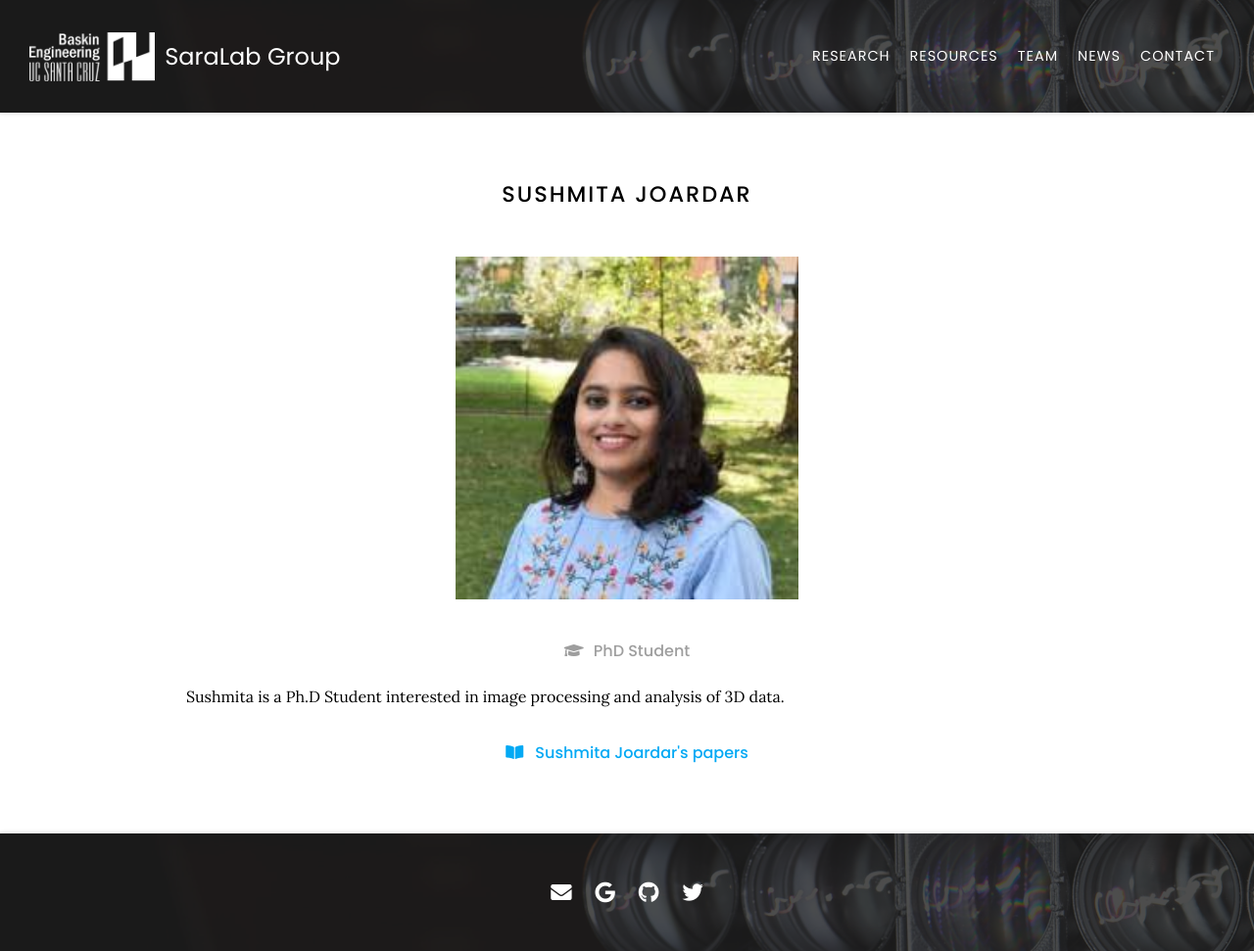
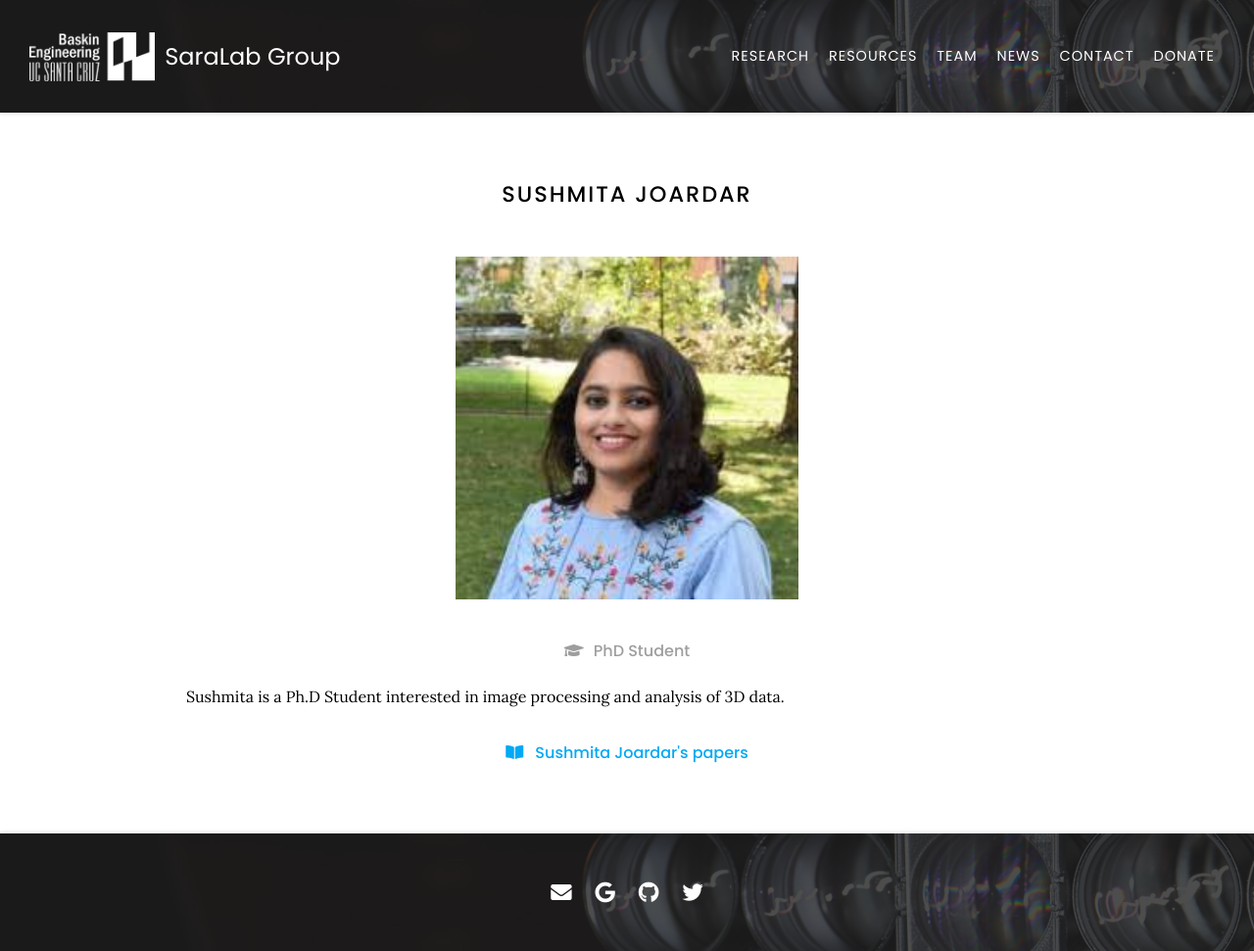
Before and after one commit to SaraLab-Group/saralab-website, a Jekyll site: the page built from _members/sushmita-joardar.md, in a window 1280 px wide. Shown: the whole page at 98% size. Built offline with Jekyll 4.4.1, drawn with Linux system fonts in a browser that asks for light colours; nearby versions of some CDN libraries.

Commit message:
add donate button

```diff
--- a/_config.yaml
+++ b/_config.yaml
@@ -19,6 +19,8 @@ nav:
     tooltip: Posts and Tweets
   - link: contact
     tooltip: Email, address, and location
+  - link: Donate
+    tooltip: Donate Link
 
 # site social media
 email: sara@ucsc.edu
```
